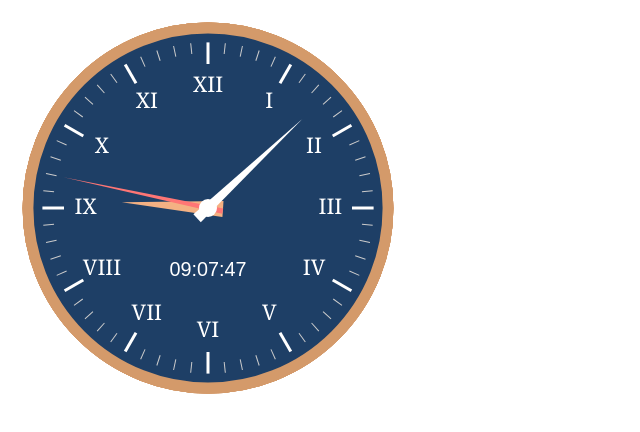
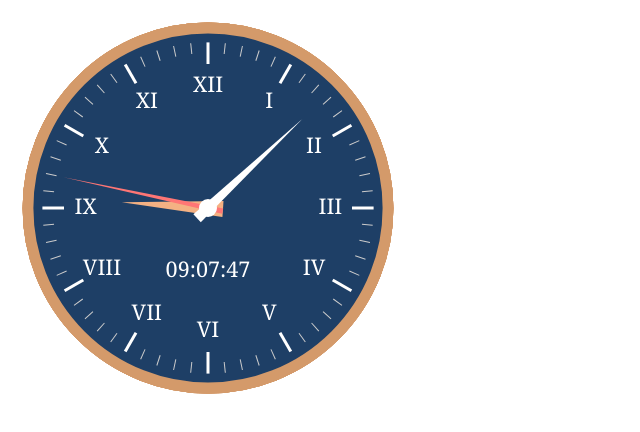
Before and after one commit to 114590054/website-desighed, a plain HTML site: page canvaclock.html in a window 1280 px wide. Shown: the full height of the page, 0-640 px from the left. Drawn offline with Linux system fonts and the light colour scheme.

Commit message:
Update canvaclock.html

```diff
--- a/canvaclock.html
+++ b/canvaclock.html
@@ -39,7 +39,7 @@ function drawScales(ctx, radius) {
     ctx.rotate(ang);
     ctx.beginPath();
 
-    if (i % 5 === 0) {
+    if (i % 5 == 0) {
       ctx.moveTo(0, -radius * 0.92);
       ctx.lineTo(0, -radius * 0.8);
       ctx.strokeStyle = '#ffffff';
@@ -80,9 +80,8 @@ function drawDigitalTime(ctx, radius) {
   let m = String(now.getMinutes()).padStart(2, '0');
   let s = String(now.getSeconds()).padStart(2, '0');
 
-  ctx.font = radius * 0.11 + "px Arial";
+  ctx.font = radius * 0.11;
   ctx.fillStyle = "#ffffff";
-  ctx.textBaseline = "middle";
   ctx.textAlign = "center";
   ctx.fillText(h + ":" + m + ":" + s, 0, radius * 0.35);
 }
```
